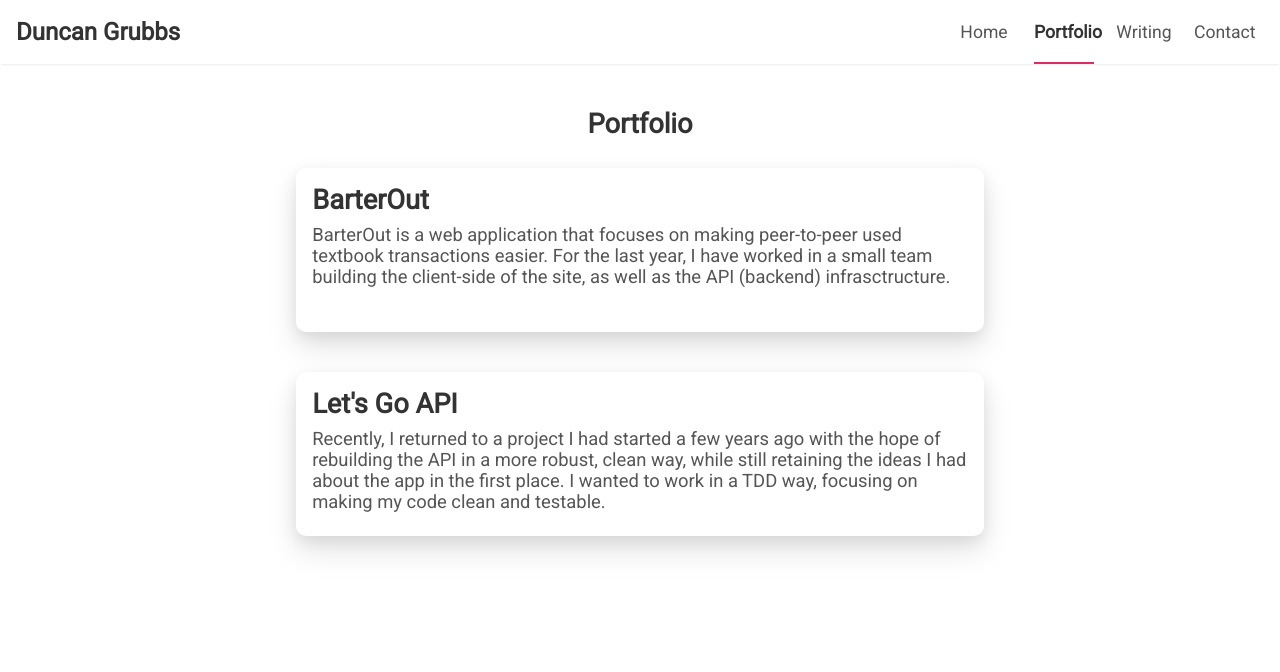
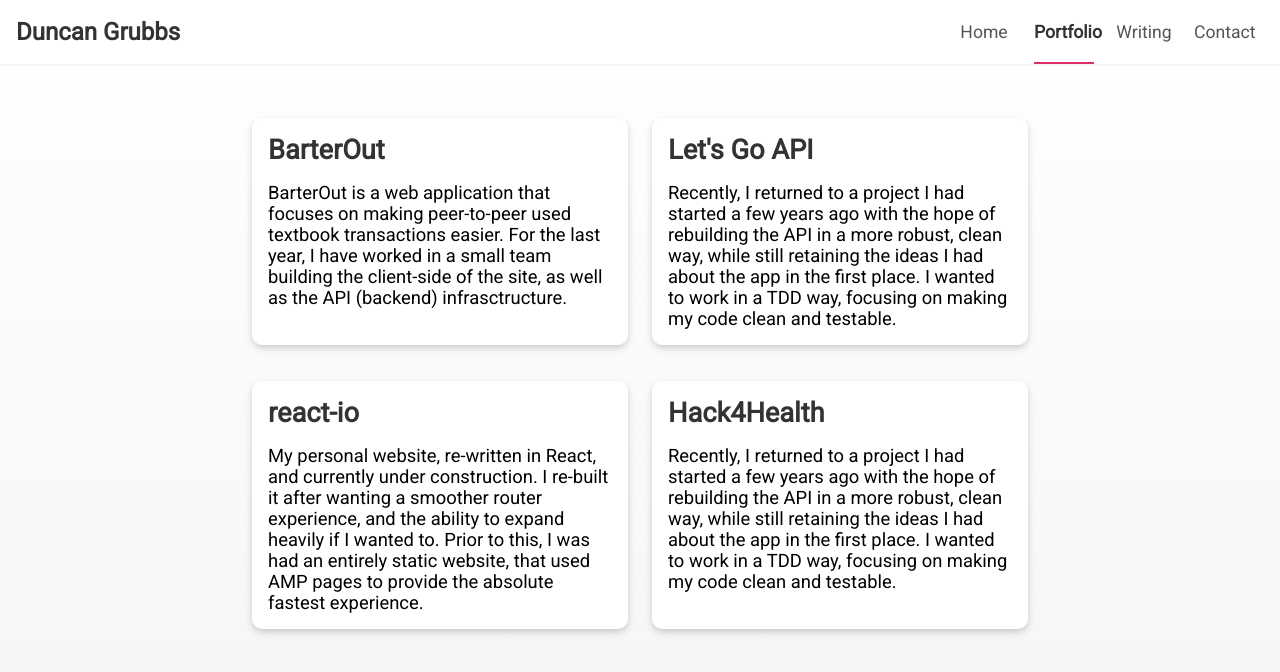
Before and after one commit to duncangrubbs/portfolio, a React (Create React App) app: page /portfolio in a window 1280 px wide. Shown: the top 672 px of the page. Built offline with nearby package versions, Linux system fonts and the light colour scheme.

Commit message:
Add more content!

```diff
--- a/src/css/main.css
+++ b/src/css/main.css
@@ -10,6 +10,11 @@
 ::selection { background: yellow; }
 
 /* GENERAL STYLES */
+html {
+  height: 100vh;
+  background: linear-gradient(#FFF, rgb(245, 245, 245));
+}
+
 body {
   margin: 0;
   padding: 0;
@@ -138,35 +143,39 @@ a:hover {
 
 /* Portfolio Styles */
 .portfolio__content {
-  display: flex;
-  align-items: center;
-  flex-direction: column;
+  display: grid;
+  grid-template-columns: 50% 50%;
   margin: 0 auto;
   padding: 100px 0;
   width: 90vw;
-  max-width: 764px;
+  max-width: 800px;
   background: none;
 }
 
 .portfolio__card {
   display: flex;
   flex-direction: column;
+  align-content: center;
   background: white;
-  margin: 20px 8px;
+  cursor: pointer;
+  margin: 18px 12px;
   padding: 8px 16px;
   border-radius: 10px;
-  width: 90%;
-  height: 164px;
+  box-shadow: 0 4px 8px 0 rgba(0,0,0,0.12), 0 2px 4px 0 rgba(0,0,0,0.08);
+  transition: all .17s ease-in-out;
+}
+
+.portfolio__card:hover {
   box-shadow: 0 15px 30px 0 rgba(0,0,0,0.11), 0 5px 15px 0 rgba(0,0,0,0.08);
 }
 
 .portfolio__card--title {
-  color: var(--theme-bold-color);
+  color: var(--theme-bold-text-color);
   font-size: 1.8em;
-  margin: 4px 0;
 }
 
 .portfolio__card--desc {
-  color: var(--theme-text-color);
+  color: var(--theme-test-color);
   font-size: 1.15em;
+  margin: 8px 0;
 }
--- a/src/routes/Portfolio.js
+++ b/src/routes/Portfolio.js
@@ -6,7 +6,6 @@
  */
 
 import React from 'react';
-// import { Link } from 'react-router-dom';
 
 import NavBar from '../components/NavBar';
 
@@ -14,9 +13,8 @@ const Portfolio = () => (
   <div>
     <NavBar page="Portfolio" />
     <div className="portfolio__content">
-      <h1>Portfolio</h1>
       <div className="portfolio__card">
-        <h1>BarterOut</h1>
+      <h1>BarterOut</h1>
         <div className="portfolio__card--desc">
           BarterOut is a web application that focuses on making peer-to-peer
           used textbook transactions easier. For the last year, I have worked
@@ -34,6 +32,26 @@ const Portfolio = () => (
           focusing on making my code clean and testable.
         </div>
       </div>
+      <div className="portfolio__card long">
+        <h1>react-io</h1>
+        <div className="portfolio__card--desc">
+          My personal website, re-written in React, and currently under
+          construction. I re-built it after wanting a smoother router
+          experience, and the ability to expand heavily if I wanted to.
+          Prior to this, I was had an entirely static website, that used
+          AMP pages to provide the absolute fastest experience.
+        </div>
+      </div>
+      <div className="portfolio__card">
+        <h1>Hack4Health</h1>
+        <div className="portfolio__card--desc long">
+          Recently, I returned to a project I had started a few years
+          ago with the hope of rebuilding the API in a more robust,
+          clean way, while still retaining the ideas I had about
+          the app in the first place. I wanted to work in a TDD way,
+          focusing on making my code clean and testable.
+        </div>
+      </div>
     </div>
   </div>
 );
```
